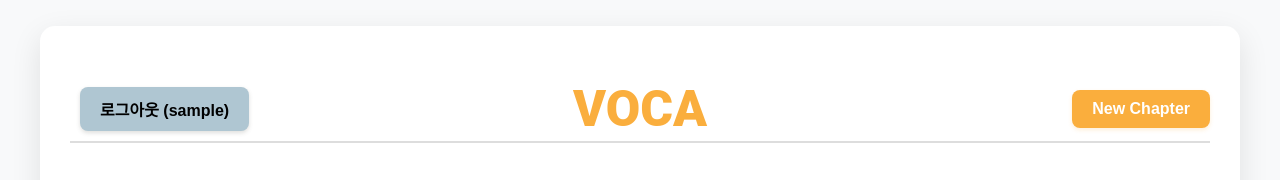
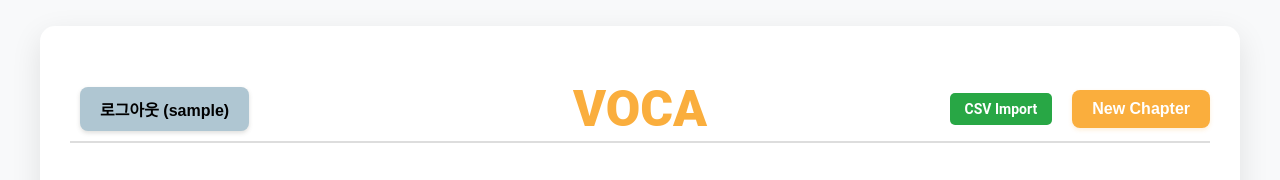
Before and after one commit to gyuimnx/English-Word_Book, a React (Create React App) app: page / in a window 1280 px wide. Shown: the top 180 px of the page. Built offline with nearby package versions, Linux system fonts and the light colour scheme; no server answers; sample sign-in values are in the browser's storage.

Commit message:
feat: add CSV import for chapters and words

```diff
--- a/package.json
+++ b/package.json
@@ -9,6 +9,7 @@
     "@testing-library/user-event": "^13.5.0",
     "axios": "^1.13.2",
     "cors": "^2.8.5",
+    "papaparse": "^5.5.3",
     "react": "^19.1.1",
     "react-dom": "^19.1.1",
     "react-router-dom": "^7.9.1",
--- a/src/wordBook/Chapter/Chapter.css
+++ b/src/wordBook/Chapter/Chapter.css
@@ -209,3 +209,24 @@ input[type=text]:focus {
 .QuizBtn:hover {
     background-color: #0056b3;
 }
+
+.HeaderButtons {
+    display: flex;
+    gap: 10px;
+    align-items: center;
+}
+
+.CsvUploadBtn {
+    background-color: #28a745;
+    color: white;
+    padding: 8px 15px;
+    border-radius: 5px;
+    cursor: pointer;
+    font-size: 14px;
+    font-weight: bold;
+    transition: background 0.2s;
+}
+
+.CsvUploadBtn:hover {
+    background-color: #218838;
+}
--- a/src/wordBook/Chapter/Chapter.jsx
+++ b/src/wordBook/Chapter/Chapter.jsx
@@ -3,6 +3,7 @@ import './Chapter.css';
 import ListChapter from "../ListChapter/ListChapter";
 import { Link, useNavigate } from "react-router-dom";
 import api from "../../api";
+import Papa from "papaparse";
 
 function Chapter() {
     const [chapters, setChapters] = useState([]); // 챕터 목록
@@ -114,6 +115,41 @@ function Chapter() {
         navigate('/Login'); // 로그인 페이지로 이동
     };
 
+    const handleCsvUpload = (e) => {
+        const file = e.target.files[0];
+        if (!file) return;
+
+        // 파일명을 챕터 이름으로 설정(확장자 제거)
+        const chapterName = file.name.replace(/\.[^/.]+$/, "");
+
+        Papa.parse(file, {
+            header: true, // 첫 줄을 english, korean 키로 사용
+            skipEmptyLines: true,
+            complete: async (results) => {
+                const words = results.data;
+
+                // 데이터 형식 검증
+                if (words.length === 0 || !words[0].english || !words[0].korean) {
+                    alert("CSV 형식이 올바르지 않습니다.(헤더명 english, korean 필수)");
+                    return;
+                }
+
+                try {
+                    // 백엔드에 챕터명과 단어 배열 전송
+                    await api.post('/chapters/import', {
+                        name: chapterName,
+                        words: words
+                    });
+                    alert(`'${chapterName}' 챕터 등록 완료`);
+                    fetchChapters();
+                } catch (error) {
+                    console.error('CSV 임포트 실패', error);
+                    alert('서버 저장 중 오류가 발생했습니다.');
+                }
+            }
+        });
+    };
+
     return (
         <div className="Chapter">
             <h1 className="Header">
@@ -124,6 +160,17 @@ function Chapter() {
                     로그아웃 ({username})
                 </button>
                 <div className="VOCA">VOCA</div>
+                <div className="HeaderButtons">
+                    <label htmlFor="csv-upload" className="CsvUploadBtn">
+                        CSV Import
+                    </label>
+                    <input
+                        id="csv-upload"
+                        type="file"
+                        accept=".csv"
+                        onChange={handleCsvUpload}
+                        style={{ display: 'none' }}
+                    />
                     <button
                         className="CreateBtn"
                         onClick={() => setCreateOpen(true)}
@@ -131,7 +178,7 @@ function Chapter() {
                     >
                         New Chapter
                     </button>
-
+                </div>
             </h1>
 
             {createOpen && (
```
Also changed, not shown: 2 other files (tests, documents, lock files or other folders). Lines whose indentation alone changed are shown as unchanged.
